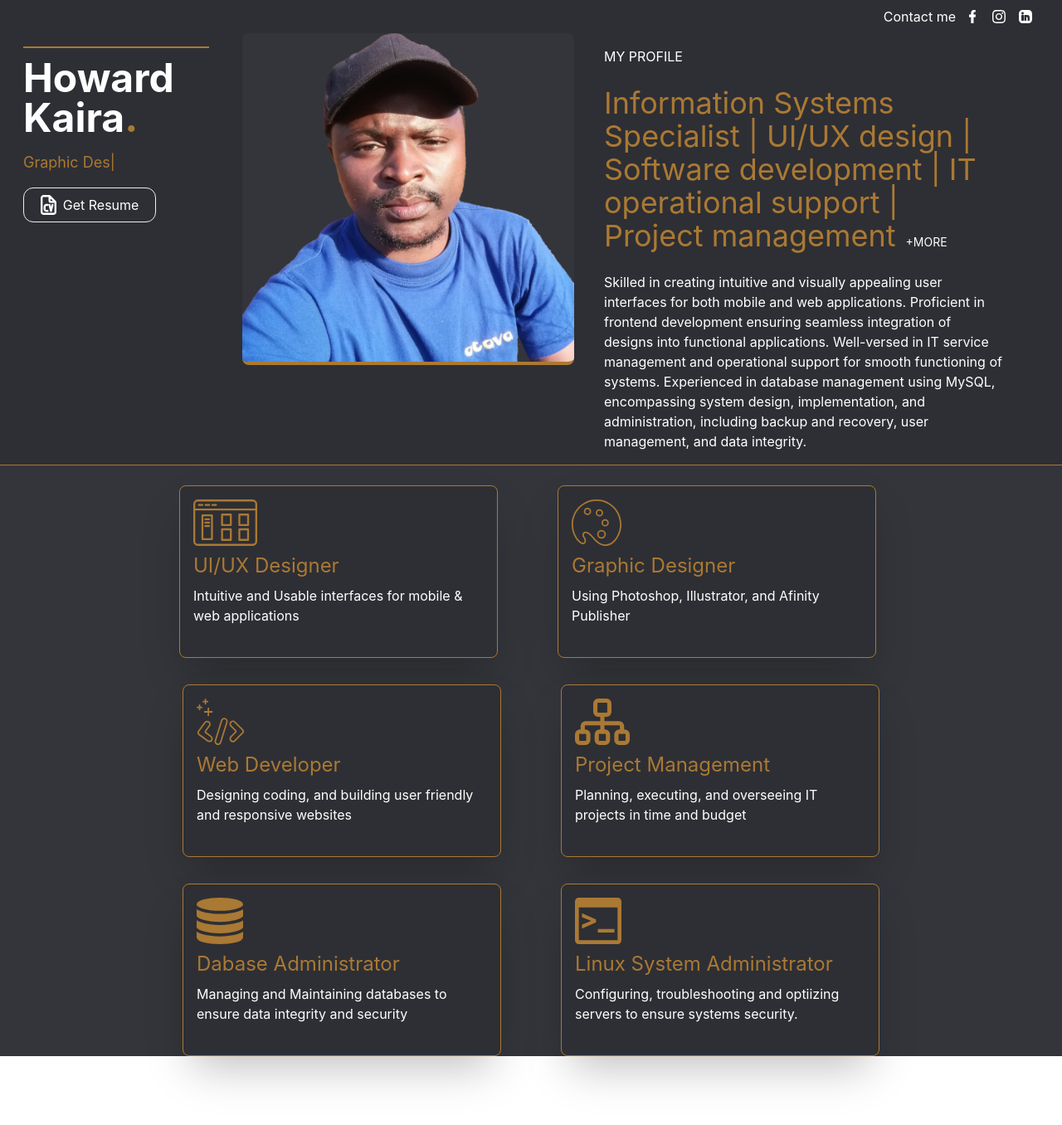
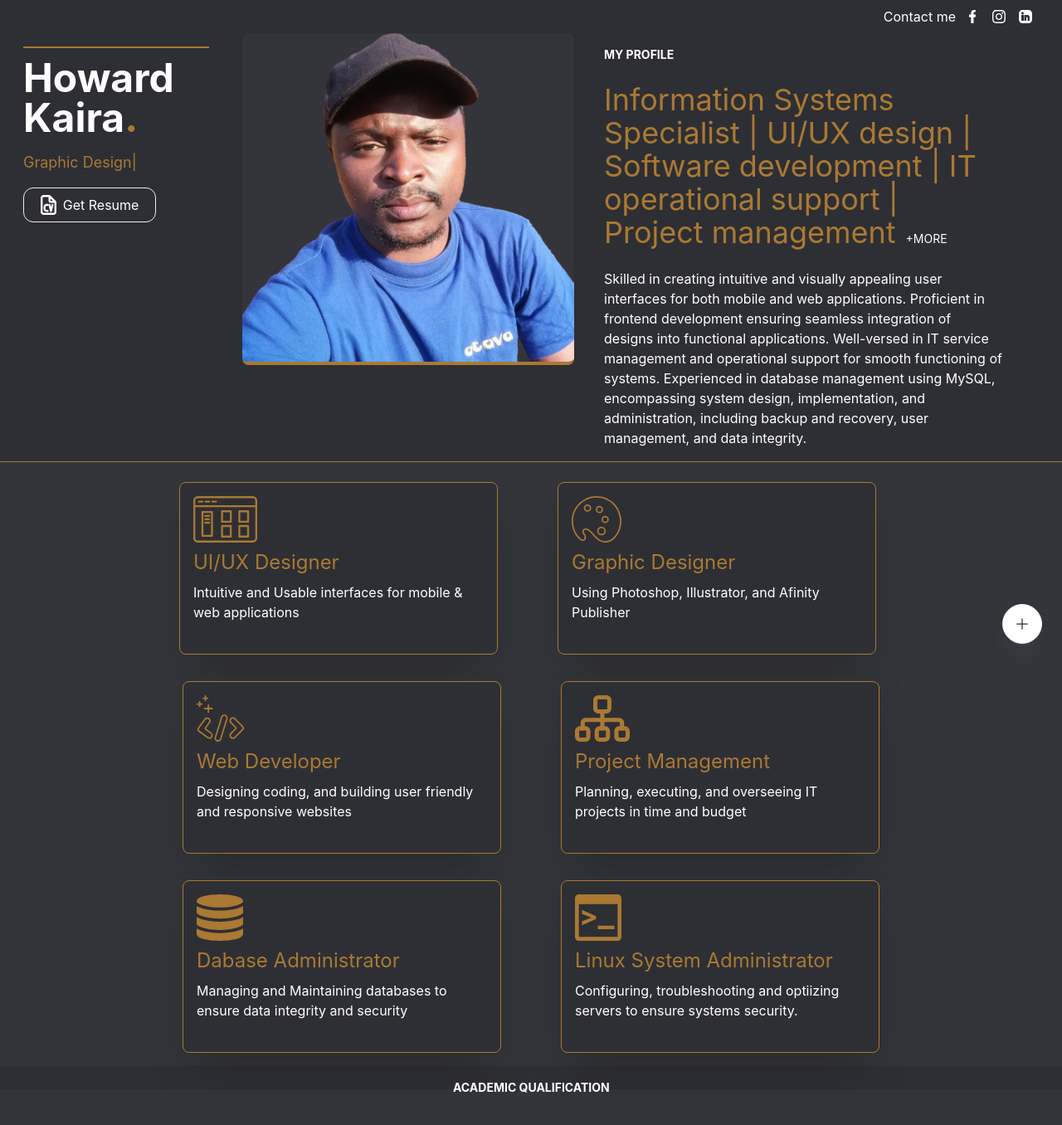
Before and after one commit to RonexHD/howard-kaira-portfolio, a React (Create React App) app in the folder my-cv/: page / in a window 1280 px wide. Shown: the top 1356 px of the page at 83% size. Before the commit the page ends 1273 px from the top, so only its background shows below. Built offline with nearby package versions, Linux system fonts and the light colour scheme.

Commit message:
ui updates

```diff
--- a/my-cv/src/Components/Body.jsx
+++ b/my-cv/src/Components/Body.jsx
@@ -14,6 +14,7 @@ import SkillCard from './SkillCard';
 import it from '../Assets/it.svg'
 import database from '../Assets/database.svg'
 import bash from '../Assets/bash.svg'
+import {FloatSpeedDial} from '../Components/Floating'
 
 function Body() {
   return (
@@ -47,7 +48,7 @@ function Body() {
                   <Fade top> <img src={image} alt='my image' className='h-[25rem] w-[25rem] aspect-ratio-1/1 border-b-4 lg:mt-0    rounded-lg bg-arsenic-secondary border-copper '/> </Fade>
               </div>
                 <div className='min-w-screen-sm lg:w-[40rem] mr-12 lg:mt-0  px-3 justify-end'>
-                  <Pulse><p className='text-left mt-4 text-white'>MY PROFILE </p> </Pulse>
+                  <Pulse><p className='text-left mt-4 font-bold text-sm text-white'>MY PROFILE </p> </Pulse>
                     <br />
 
                   <h1 className='text-4xl text-left text-copper'>
@@ -73,7 +74,7 @@ function Body() {
           </div>
         </div>
       </div>
-        <div className='w-full   gap-2 lg:flex  justify-center flex-wrap border-t border-t-copper flex'>
+      <div className='w-full mb-4 gap-2 lg:flex  justify-center flex-wrap border-t border-t-copper flex'>
         <Fade left><SkillCard icon={ui} title='UI/UX Designer' desc='Intuitive and Usable interfaces for mobile & web applications' /></Fade>
         <Fade bottom><SkillCard icon={graphic} title='Graphic Designer' desc='Using Photoshop, Illustrator, and Afinity Publisher' /></Fade>
         <Fade left > <SkillCard icon={code} title='Web Developer' desc='Designing coding, and building user friendly and responsive websites' /></Fade>
@@ -81,6 +82,13 @@ function Body() {
         <Fade bottom><SkillCard icon={database} title='Dabase Administrator' desc='Managing and Maintaining databases to ensure data integrity and security' /></Fade>
         <Fade bottom><SkillCard icon={bash} title='Linux System Administrator' desc='Configuring, troubleshooting and optiizing servers to ensure systems security.' /></Fade>
       </div>
+      <div className='w-full lg:flex mb-4 justify-center flex flex-wrap bg-arsenic-primary h-7'>
+        <Pulse><p className='text-left m-4 mb-4 font-bold text-sm text-white'>ACADEMIC QUALIFICATION </p> </Pulse>
+        <div>
+
+        </div>
+      </div>
+      <FloatSpeedDial />
     </div>
   );
 }
--- /dev/null
+++ b/my-cv/src/Components/Floating.jsx
@@ -0,0 +1,40 @@
+import {
+    IconButton,
+    SpeedDial,
+    SpeedDialHandler,
+    SpeedDialContent,
+    SpeedDialAction,
+  } from "@material-tailwind/react";
+  import {
+    PlusIcon,
+    HomeIcon,
+    CogIcon,
+    Square3Stack3DIcon,
+  } from "@heroicons/react/24/outline";
+
+  export function FloatSpeedDial() {
+    return (
+      <div className="relative h-80 w-full">
+        <div className="fixed p-6 bottom-0 right-0">
+          <SpeedDial>
+            <SpeedDialHandler>
+              <IconButton color="white" size="lg" className="rounded-full border border-blue-gray-50 shadow-xl">
+                <PlusIcon className="h-5 w-5 transition-transform group-hover:rotate-45" />
+              </IconButton>
+            </SpeedDialHandler>
+            <SpeedDialContent className="rounded-full border border-blue-gray-50 bg-white shadow-xl shadow-black/10">
+              <SpeedDialAction className="bg-blue-gray-50">
+                <HomeIcon className="h-5 w-5" />
+              </SpeedDialAction>
+              <SpeedDialAction className="bg-blue-gray-50">
+                <CogIcon className="h-5 w-5" />
+              </SpeedDialAction>
+              <SpeedDialAction className="bg-blue-gray-50">
+                <Square3Stack3DIcon className="h-5 w-5" />
+              </SpeedDialAction>
+            </SpeedDialContent>
+          </SpeedDial>
+        </div>
+      </div>
+    );
+  }
```
Lines whose indentation alone changed are shown as unchanged.
